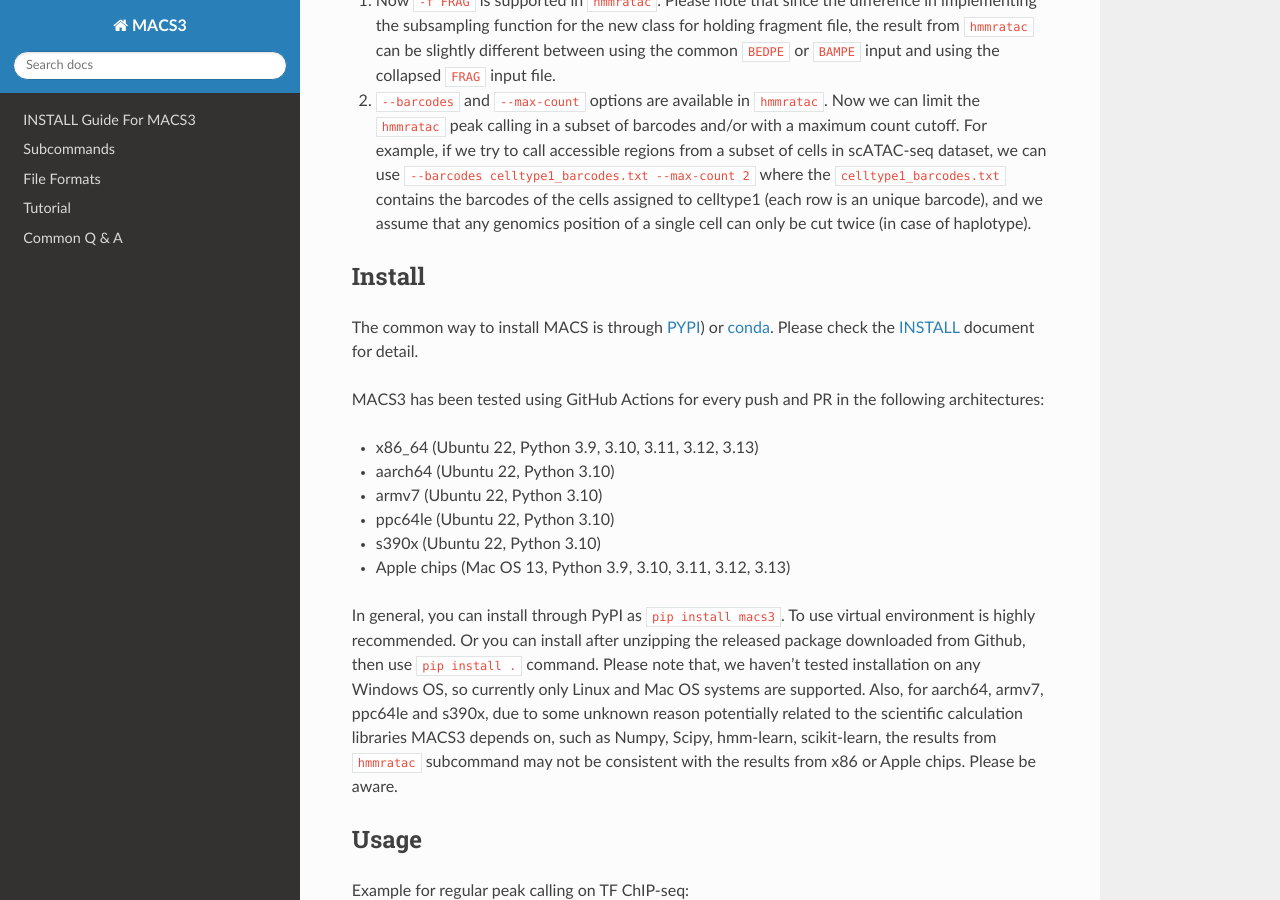
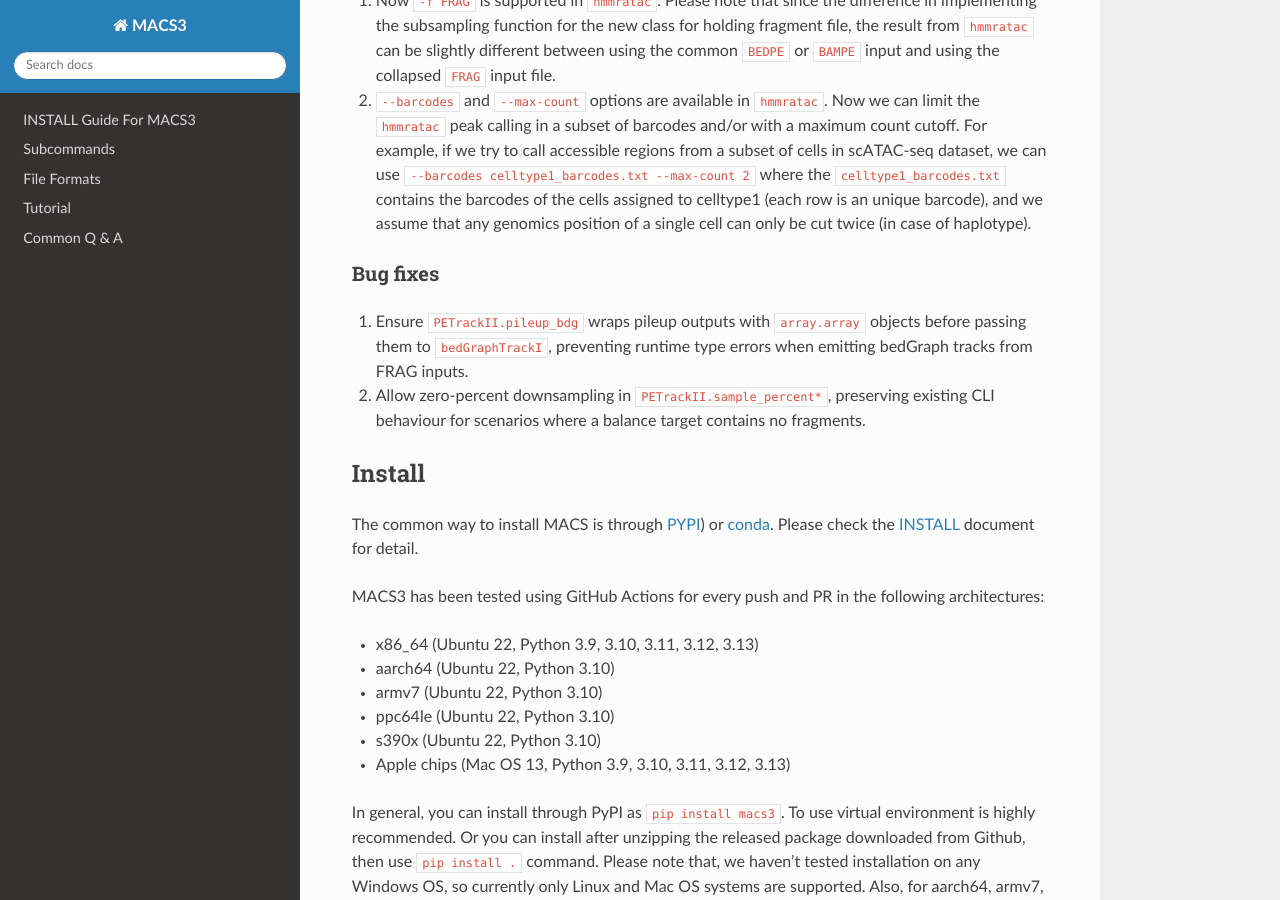
Before and after one commit to macs3-project/MACS, a Sphinx documentation site: the page built from docs/source/index.md, in a window 1280 px wide and 900 px high, scrolled down 837 px. Built offline with Sphinx 7.4.7 and the Read the Docs theme 3.1.0, drawn with Linux system fonts in a browser that asks for light colours; pages that are not in the unit, such as notebooks, are missing from menus.

Commit message:
update docs

```diff
--- a/docs/source/index.md
+++ b/docs/source/index.md
@@ -45,6 +45,17 @@ where the `celltype1_barcodes.txt` contains the barcodes of the cells
 assigned to celltype1 (each row is an unique barcode), and we assume
 that any genomics position of a single cell can only be cut twice (in
 case of haplotype).
+
+### Bug fixes
+
+1) Ensure `PETrackII.pileup_bdg` wraps pileup outputs with
+`array.array` objects before passing them to `bedGraphTrackI`,
+preventing runtime type errors when emitting bedGraph tracks from FRAG
+inputs.
+
+2) Allow zero-percent downsampling in `PETrackII.sample_percent*`,
+preserving existing CLI behaviour for scenarios where a balance target
+contains no fragments.
 
 ## Install
 
```
Also changed, not shown: 2 other files.
